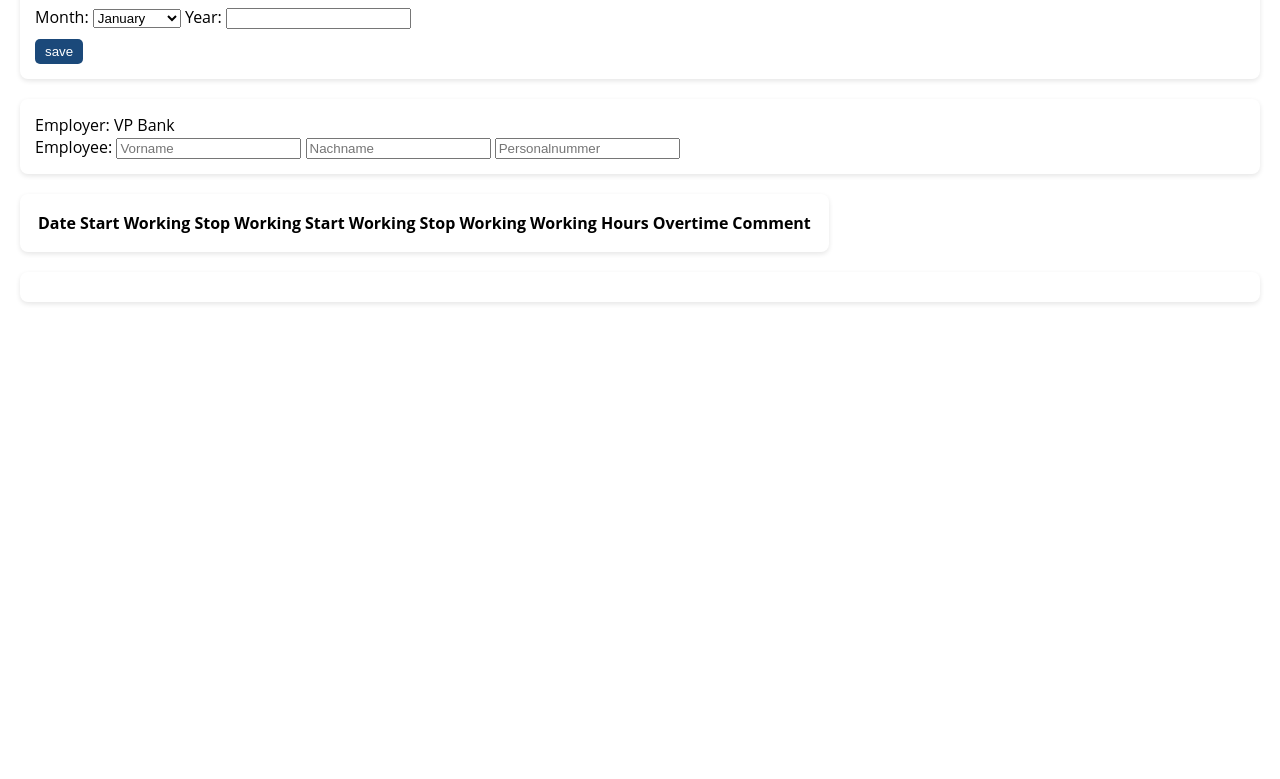
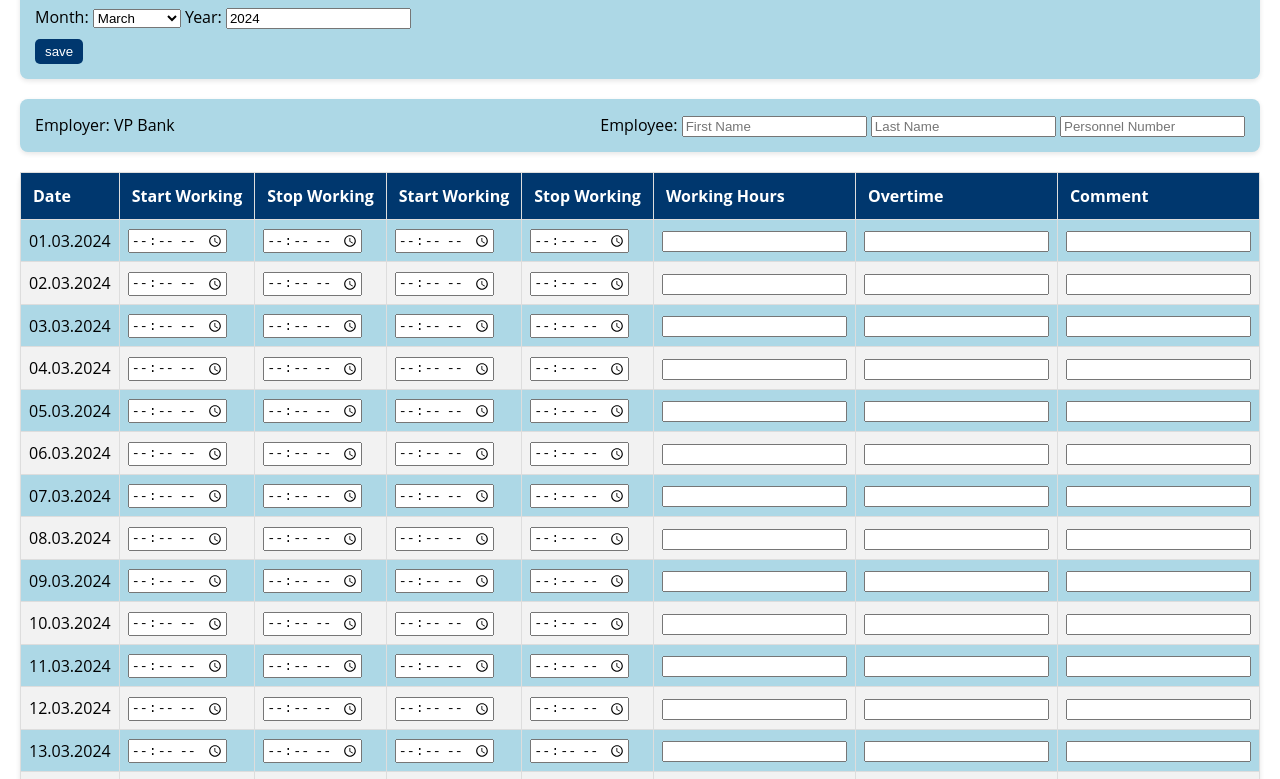
Before and after one commit to sascha1987/time-tracker-application, a website: page public/index.html in a window 1280 px wide. Shown: the part 115-894 px from the top of the page. Before the commit the page ends 800 px from the top, so only its background shows below. Drawn offline with Linux system fonts and the light colour scheme.

Commit message:
New branch "test" New function in TimeSheetView.js

```diff
--- a/public/css/style.css
+++ b/public/css/style.css
@@ -1,3 +1,12 @@
+:root {
+    --background-color: #f4f4f4;
+    --primary-color: #00376e;;
+    --secondary-color: #f2f2f2;
+    --text-color: #333;
+    --border-color: #ddd;
+    --header-footer-bg-color: lightblue;
+}
+
 body {
     font-family: 'Open Sans', sans-serif;
     margin: 0;
@@ -7,7 +16,7 @@ body {
 #saveButton {
     padding: 5px 10px;
     margin-top: 10px;
-    background-color: #1b497a;
+    background-color: #00376e;;
     color: white;
     border: none;
     border-radius: 5px;
@@ -18,6 +27,7 @@ body {
 }
 
 header, .time-tracking, table, footer {
+    background: var(--header-footer-bg-color);
     margin-bottom: 20px;
     padding: 15px;
     border-radius: 8px;
@@ -27,3 +37,39 @@ header, .time-tracking, table, footer {
 header h1 {
     text-align: center;
 }
+
+.time-tracking {
+    display: flex;
+    justify-content: space-between;
+}
+
+table {
+    width: 100%;
+    border-collapse: collapse;
+}
+
+table, th, td {
+    border: 1px solid var(--border-color);
+}
+
+th {
+    background-color: var(--primary-color);
+    color: white;
+    text-align: left;
+    padding: 12px;
+}
+
+td {
+    padding: 8px;
+}
+
+tr:nth-child(even) {
+    background-color: var(--secondary-color);
+}
+
+@media screen and (max-width: 600px) {
+    .time-tracking {
+        flex-direction: column;
+        align-items: center;
+    }
+}
--- a/public/index.html
+++ b/public/index.html
@@ -2,6 +2,7 @@
 <html lang="en">
     <head>
         <meta charset="UTF-8">
+        <meta name="viewport" content="width=device-width, height=device-height, initial-scale=1.0, minimum-scale=1.0">
         <title>TimeTrackingApp</title>
         <link rel="stylesheet" href="./css/style.css">
     </head>
@@ -39,9 +40,9 @@
             </div>
             <div class="employee">
                 <label>Employee:</label>
-                <input type="text" placeholder="Vorname">
-                <input type="text" placeholder="Nachname">
-                <input type="text" placeholder="Personalnummer">
+                <input type="text" placeholder="First Name">
+                <input type="text" placeholder="Last Name">
+                <input type="text" placeholder="Personnel Number">
             </div>
         </section>
 
@@ -67,6 +68,6 @@
 
         </footer>
 
-        <script src="script.js"></script>
+        <script src="../src/view/TimeSheetView.js"></script>
     </body>
 </html>
--- /dev/null
+++ b/src/view/TimeSheetView.js
@@ -0,0 +1,73 @@
+//create line for every day in a month
+function createDaysForMonth(year, month) {
+  const tableBody = document.getElementById("timeSheet").querySelector("tbody");
+  tableBody.innerHTML = ""; //----> delete lines if there are any
+
+  const daysInMonth = new Date(year, month + 1, 0).getDate();
+  console.log("daysInMonth ", daysInMonth);
+
+  for (let day = 1; day <= daysInMonth; day++) {
+    //--> Do I need this?!    const date = new Date(year, month, day);
+    const formattedDate = `${day.toString().padStart(2, "0")}.${(month + 1)
+      .toString()
+      .padStart(2, "0")}.${year}`;
+    console.log("formattedDate ", formattedDate);
+
+    const row = tableBody.insertRow();
+
+    // date
+    let cell = row.insertCell();
+    console.log("cell ", cell);
+    cell.innerHTML = `<div class="date">${formattedDate}</div>`;
+
+    // start
+    cell = row.insertCell();
+    cell.innerHTML = '<input type="time" class="time-start">';
+
+    // end
+    cell = row.insertCell();
+    cell.innerHTML = '<input type="time" class="time-end">';
+
+    // start
+    cell = row.insertCell();
+    cell.innerHTML = '<input type="time" class="time-start-1">';
+
+    // end
+    cell = row.insertCell();
+    cell.innerHTML = '<input type="time" class="time-end-1">';
+
+    // working hours
+    cell = row.insertCell();
+    cell.innerHTML = '<input type="text" class="hours-normal" readonly>';
+
+    // overtime
+    cell = row.insertCell();
+    cell.innerHTML = '<input type="text" class="overtime" readonly>';
+
+    // comment section
+    cell = row.insertCell();
+    cell.innerHTML = '<input type="text" class="comments">';
+  }
+}
+
+document.getElementById("monthInput").addEventListener("change", function () {
+  updateDays();
+});
+
+document.getElementById("yearInput").addEventListener("change", function () {
+  updateDays();
+});
+
+function updateDays() {
+  const month = parseInt(document.getElementById("monthInput").value, 10) - 1; // -1 because month start at 0
+  const year = parseInt(document.getElementById("yearInput").value, 10); // @TODO Delete Comment
+  createDaysForMonth(year, month);
+}
+
+function init() {
+  const date = new Date();
+  document.getElementById("monthInput").value = date.getMonth() + 1; // +1 because month start at 0
+  document.getElementById("yearInput").value = date.getFullYear(); // @TODO Delete Comment
+  updateDays();
+}
+init();
```
